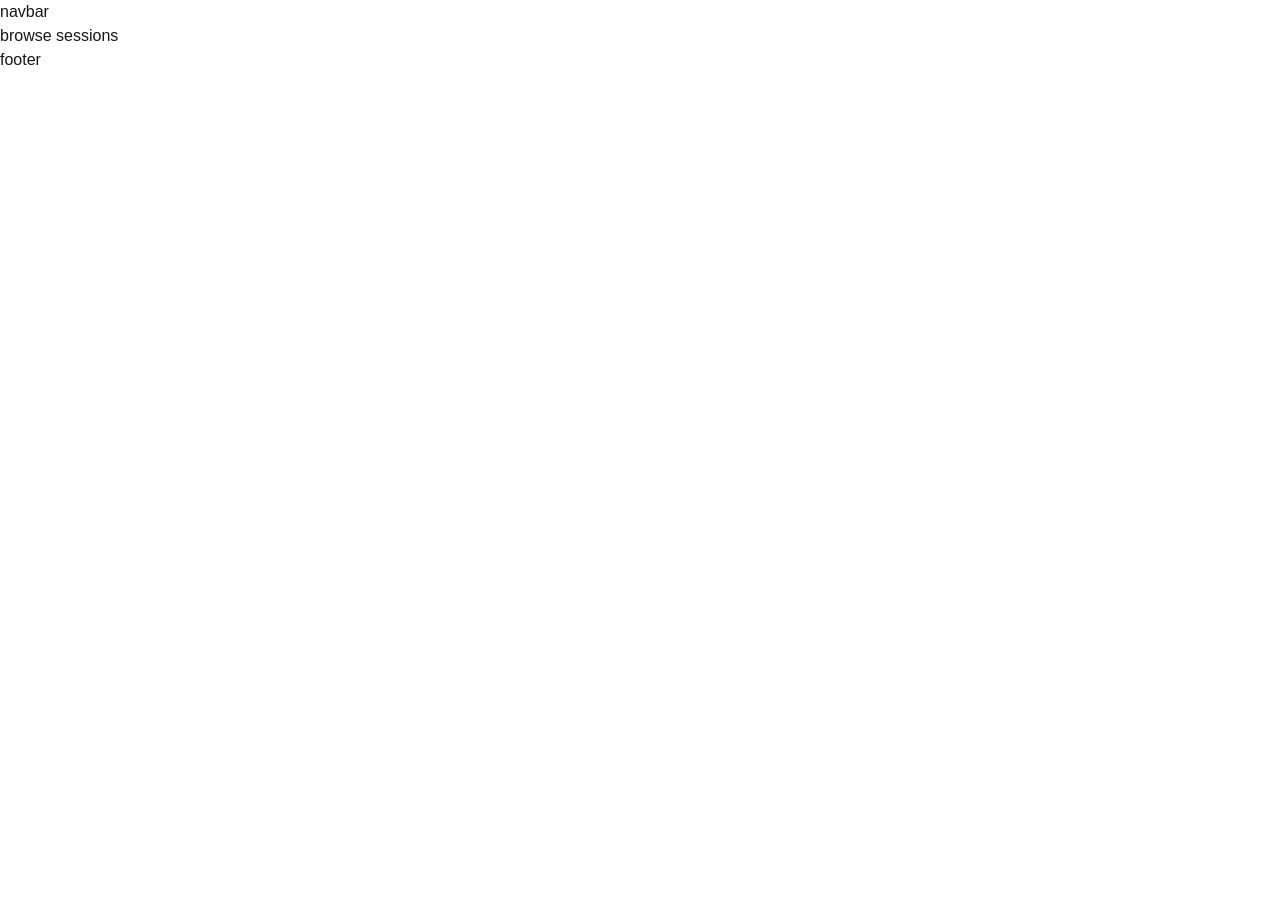
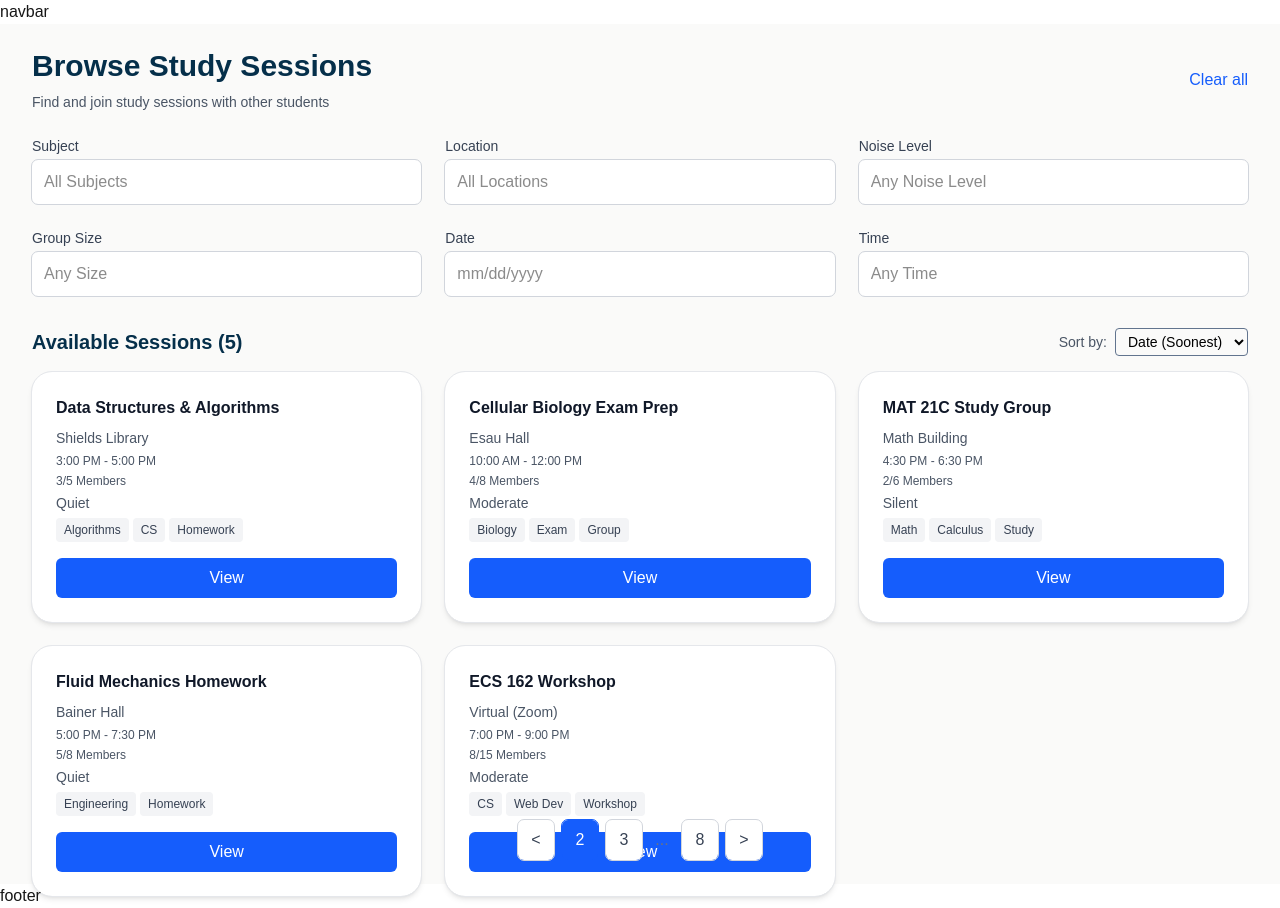
Before and after one commit to ryyu444/LinkUp, a Next.js app in the folder linkup/: page /browse in a window 1280 px wide. Before the commit the page ends 800 px from the top, so only its background shows below. Built offline with nearby package versions, Linux system fonts and the light colour scheme; no server answers.

Commit message:
browse basic ui

```diff
--- a/linkup/package.json
+++ b/linkup/package.json
@@ -10,6 +10,7 @@
   },
   "dependencies": {
     "firebase": "^11.8.0",
+    "linkup": "file:",
     "next": "15.3.2",
     "react": "^19.0.0",
     "react-dom": "^19.0.0"
--- a/linkup/src/app/(pages)/_components/session/sessionCard/sessionCard.tsx
+++ b/linkup/src/app/(pages)/_components/session/sessionCard/sessionCard.tsx
@@ -1,4 +1,55 @@
 // Card for Sessions in Browse
-export default function SessionCard() {
-    return <div>upcoming session</div>;
+"use client";
+
+export default function SessionCard({
+  title,
+  location,
+  time,
+  members,
+  noise,
+  tags,
+}: {
+  title: string;
+  location: string;
+  time: string;
+  members: string;
+  noise: string;
+  tags: string[];
+}) {
+  return (
+    <div
+      className="
+  bg-white
+  rounded-[20px]
+  shadow-md
+  outline outline-1 outline-gray-200
+  p-6
+  w-full
+  h-auto
+  min-h-[250px]
+  flex flex-col justify-between
+  overflow-hidden
+  break-words
+"
+    >
+      <div className="text-gray-900 text-base font-bold mb-2">{title}</div>
+      <div className="text-gray-600 text-sm mb-1">{location}</div>
+      <div className="text-gray-600 text-xs mb-1">{time}</div>
+      <div className="text-gray-600 text-xs mb-1">{members} Members</div>
+      <div className="text-gray-600 text-sm mb-1">{noise}</div>
+      <div className="flex flex-wrap gap-1 mb-4">
+        {tags.map((tag) => (
+          <div
+            key={tag}
+            className="bg-gray-100 text-gray-700 text-xs px-2 py-1 rounded"
+          >
+            {tag}
+          </div>
+        ))}
+      </div>
+      <button className="bg-blue-600 text-white px-4 py-2 rounded-md">
+        View
+      </button>
+    </div>
+  );
 }
--- a/linkup/src/app/(pages)/browse/page.tsx
+++ b/linkup/src/app/(pages)/browse/page.tsx
@@ -1,4 +1,5 @@
-import ProtectedRoute from '../_components/protectedRoute/protectedRoute';
+import ProtectedRoute from "../_components/protectedRoute/protectedRoute";
+import SessionCard from "../_components/session/sessionCard/sessionCard";
 
 /*
     Corresponds to Browse figma page
@@ -9,9 +10,169 @@ import ProtectedRoute from '../_components/protectedRoute/protectedRoute';
     5. Create available session displays that updates when filters are applied
 */
 export default function Browse() {
+  const dummySessions = [
+    {
+      title: "Data Structures & Algorithms",
+      location: "Shields Library",
+      time: "3:00 PM - 5:00 PM",
+      members: "3/5",
+      noise: "Quiet",
+      tags: ["Algorithms", "CS", "Homework"],
+    },
+    {
+      title: "Cellular Biology Exam Prep",
+      location: "Esau Hall",
+      time: "10:00 AM - 12:00 PM",
+      members: "4/8",
+      noise: "Moderate",
+      tags: ["Biology", "Exam", "Group"],
+    },
+    {
+      title: "MAT 21C Study Group",
+      location: "Math Building",
+      time: "4:30 PM - 6:30 PM",
+      members: "2/6",
+      noise: "Silent",
+      tags: ["Math", "Calculus", "Study"],
+    },
+    {
+      title: "Fluid Mechanics Homework",
+      location: "Bainer Hall",
+      time: "5:00 PM - 7:30 PM",
+      members: "5/8",
+      noise: "Quiet",
+      tags: ["Engineering", "Homework"],
+    },
+    {
+      title: "ECS 162 Workshop",
+      location: "Virtual (Zoom)",
+      time: "7:00 PM - 9:00 PM",
+      members: "8/15",
+      noise: "Moderate",
+      tags: ["CS", "Web Dev", "Workshop"],
+    },
+  ];
   return (
     <ProtectedRoute>
-      <div>browse sessions</div>
+      <div className="px-8 py-6 bg-stone-50 min-h-screen">
+        <div className="flex items-center justify-between mb-6">
+          <div>
+            <h1 className="text-sky-950 text-3xl font-bold mb-2">
+              Browse Study Sessions
+            </h1>
+            <p className="text-gray-600 text-sm">
+              Find and join study sessions with other students
+            </p>
+          </div>
+          <div className="text-blue-600 text-base cursor-pointer">
+            Clear all
+          </div>
+        </div>
+
+        {/* Filters */}
+        <div className="grid grid-cols-3 gap-6 mb-8">
+          <div>
+            <label className="block text-gray-700 text-sm mb-1">Subject</label>
+            <input
+              type="text"
+              placeholder="All Subjects"
+              className="w-full h-11 bg-white rounded-md outline outline-1 outline-gray-300 px-3"
+            />
+          </div>
+          <div>
+            <label className="block text-gray-700 text-sm mb-1">Location</label>
+            <input
+              type="text"
+              placeholder="All Locations"
+              className="w-full h-11 bg-white rounded-md outline outline-1 outline-gray-300 px-3"
+            />
+          </div>
+          <div>
+            <label className="block text-gray-700 text-sm mb-1">
+              Noise Level
+            </label>
+            <input
+              type="text"
+              placeholder="Any Noise Level"
+              className="w-full h-11 bg-white rounded-md outline outline-1 outline-gray-300 px-3"
+            />
+          </div>
+          <div>
+            <label className="block text-gray-700 text-sm mb-1">
+              Group Size
+            </label>
+            <input
+              type="text"
+              placeholder="Any Size"
+              className="w-full h-11 bg-white rounded-md outline outline-1 outline-gray-300 px-3"
+            />
+          </div>
+          <div>
+            <label className="block text-gray-700 text-sm mb-1">Date</label>
+            <input
+              type="text"
+              placeholder="mm/dd/yyyy"
+              className="w-full h-11 bg-white rounded-md outline outline-1 outline-gray-300 px-3"
+            />
+          </div>
+          <div>
+            <label className="block text-gray-700 text-sm mb-1">Time</label>
+            <input
+              type="text"
+              placeholder="Any Time"
+              className="w-full h-11 bg-white rounded-md outline outline-1 outline-gray-300 px-3"
+            />
+          </div>
+        </div>
+
+        {/* Available Sessions */}
+        <div className="flex items-center justify-between mb-4">
+          <h2 className="text-sky-950 text-xl font-bold">
+            Available Sessions ({dummySessions.length})
+          </h2>
+          <div className="flex items-center gap-2">
+            <span className="text-gray-600 text-sm">Sort by:</span>
+            <select className="rounded border border-slate-500 px-2 py-1 text-black text-sm">
+              <option>Date (Soonest)</option>
+            </select>
+          </div>
+        </div>
+
+        <div
+          className="
+            grid
+            grid-cols-1 sm:grid-cols-2 lg:grid-cols-3
+            gap-6 mb-12
+          "
+          style={{ height: "calc(100vh - 400px)" }}
+        >
+          {dummySessions.slice(0, 6).map((session, index) => (
+            <SessionCard key={index} {...session} />
+          ))}
+        </div>
+
+        {/* Pagination — you can customize this */}
+        <div className="flex justify-center gap-2">
+          <button className="w-9 h-10 bg-white rounded-md outline outline-1 outline-gray-300 flex items-center justify-center text-gray-700">
+            &lt;
+          </button>
+          <button className="w-9 h-10 bg-blue-600 rounded-md outline outline-1 outline-blue-600 text-white">
+            2
+          </button>
+          <button className="w-9 h-10 bg-white rounded-md outline outline-1 outline-gray-300 text-gray-700">
+            3
+          </button>
+          <span className="w-6 h-10 flex items-center justify-center text-gray-500 text-base">
+            ...
+          </span>
+          <button className="w-9 h-10 bg-white rounded-md outline outline-1 outline-gray-300 text-gray-700">
+            8
+          </button>
+          <button className="w-9 h-10 bg-white rounded-md outline outline-1 outline-gray-300 flex items-center justify-center text-gray-700">
+            &gt;
+          </button>
+        </div>
+      </div>
     </ProtectedRoute>
   );
 }
```
Also changed, not shown: 1 other file (tests, documents, lock files or other folders).
